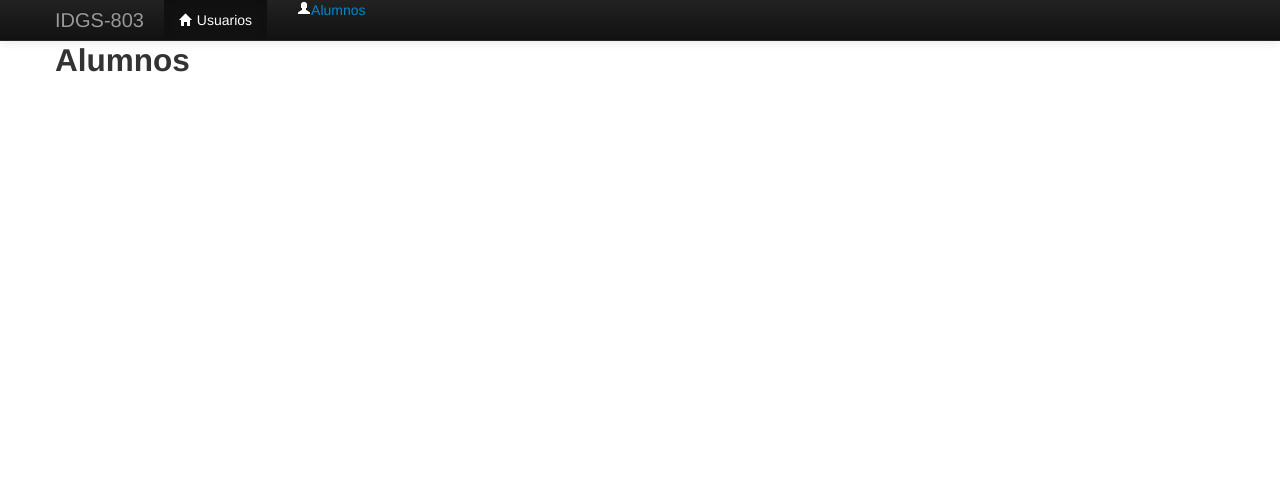
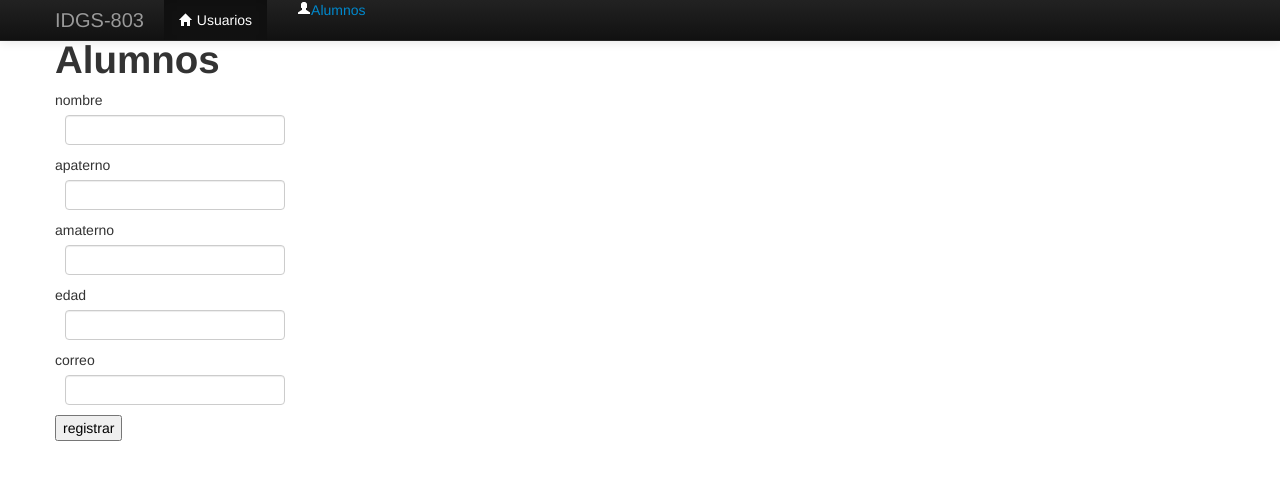
Before and after one commit to IDGS-803-21000435/Pijama_MX, a Flask app: page /alumnos in a window 1280 px wide. Shown: the top 480 px of the page. Run offline with Flask 3, Linux system fonts and the light colour scheme; some libraries are stand-ins or nearby versions.

Commit message:
30/01/2024 VHMC

```diff
--- /dev/null
+++ b/form.py
@@ -0,0 +1,10 @@
+from wtforms import Form
+from wtforms import StringField, SelectField, RadioField, EmailField
+
+
+class UserForm(Form):
+    nombre = StringField('nombre')
+    apaterno = StringField('apaterno')
+    amaterno = StringField('amaterno')
+    edad = StringField('edad')
+    correo = EmailField('correo')
--- a/main.py
+++ b/main.py
@@ -1,4 +1,5 @@
 from flask import Flask, render_template, request
+import form
 
 app = Flask(__name__)
 
@@ -8,9 +9,18 @@ def index():
     alumnos = ["MArio","Luis","Pedro","Dario"]
     return render_template("index.html",escuela =  escuela, alumnos = alumnos)
 
-@app.route("/alumnos")
+@app.route("/alumnos", methods=["GET","POST"])
 def alumno():
-    return render_template("alumnos.html")
+    alum_form = form.UserForm(request.form)
+    if request.method == 'POST':
+        nom = alum_form.nombre.data
+        apa = alum_form.apaterno.data
+        ama = alum_form.amaterno.data
+        correo = alum_form.correo.data
+        print("nombre: {x}, apaterno: {y}, amaterno: {t}, correo: {w}".format(x = nom, y = apa, t = ama, w = correo))
+
+
+    return render_template("alumnos.html", form = alum_form )
 
 @app.route("/maestros")
 def maestro():
--- a/templates/_macros.html
+++ b/templates/_macros.html
@@ -4,3 +4,10 @@
 <p><input type="{{type}}" name="{{name}}" placeholder="{{placeholder}}"></p>
 
 {%endmacro%}
+
+{%macro render_field(field)%}
+
+    <td>{{ field.label}}</td>
+    <dd>{{ field(**kwargs)|safe }}</dd>
+
+{%endmacro%}
--- a/templates/alumnos.html
+++ b/templates/alumnos.html
@@ -2,8 +2,19 @@
 
 {% block content%}
 
-<h1>
-    <h2>Alumnos</h2>
-</h1>
+{% import "_macros.html" as macros %}
+    <h1>
+        Alumnos
+    </h1>
+
+    <form action="" method="post">
+        {{macros.render_field(form.nombre, class="form-controls")}}
+        {{macros.render_field(form.apaterno)}}
+        {{macros.render_field(form.amaterno)}}
+        {{macros.render_field(form.edad)}}
+        {{macros.render_field(form.correo)}}
+        <input type="submit" name="btn1" value="registrar">
+    </form>
+
 
 {%endblock%}
--- a/templates/formulario2.html
+++ b/templates/formulario2.html
@@ -3,9 +3,11 @@
 {% block content%}
 
 {%import "_macros.html" as macros %}
+
 <form action="">
     <input type="text" name="nombre" placeholder="nombre">
     {{macros.render_input("APaterno","Apaterno")}}
+    {{macros.render_input("Correo","Correo","mail")}}
 </form>
 
 {%endblock%}
```
Also changed, not shown: 5 other files.
